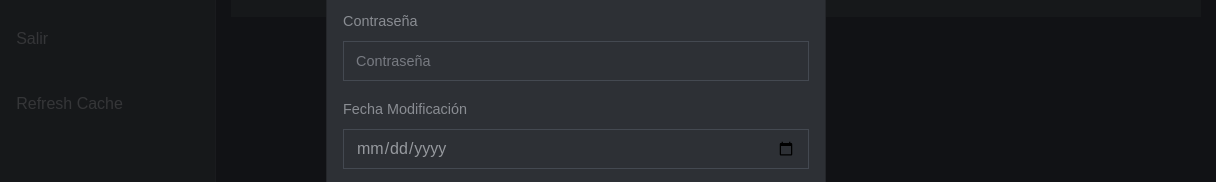
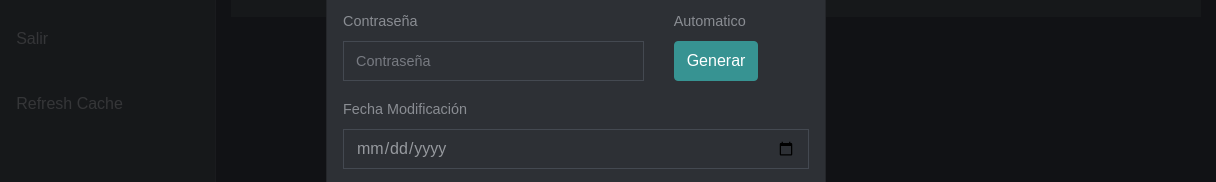
Before and after one commit to sau-manich/UnidadSistemas, a plain HTML site: page tablero.html in a window 1280 px wide. Both pictures are taken after a click on the button "Nuevo Router". Shown: the part 363-545 px from the top of the page, 64-1280 px from the left. Drawn offline with Linux system fonts and the light colour scheme; no server answers; a web font is replaced by a local one.

Commit message:
Generador Password

```diff
--- a/tablero.html
+++ b/tablero.html
@@ -277,18 +277,81 @@
                           <input type="text" id="nombreRouter" placeholder="Nombre de la red" class="form-control">
                         </div>
                         <div class="row">
-                          <div class="col-lg-12">
+                          <div class="col-lg-8">
                             <div class="form-group">
                               <label>Contraseña</label>
                               <input type="text" id="contrasena" placeholder="Contraseña" class="form-control">
                             </div>
                           </div>
-                          <!-- <div class="col-lg-4">
+                          <div class="col-lg-4">
                             <div class="form-group">
                               <label>Automatico</label>
-                              <input type="button" value="Generar" class="btn btn-primary">
+                              <input type="button" onclick="generatePassword()" value="Generar" class="btn btn-primary">
                             </div>
-                          </div> -->
+                          </div>
+                          <script>
+                            function generatePassword(){
+                                var password = "";
+                                var numOfgeneratedUpper = 0;
+                                var numOfgeneratedLower = 0;
+                                var numOfgeneratedSpecial = 0;
+                                var numOfgeneratedNumber = 0;
+                                var requirementsMet = false;
+
+                                var possibleUpper = new Array("A","B","C","D","E","F","G","H","I","J","K","L","M","N","O","P","Q","R","S","T","U","V","W","X","Y","Z");
+                                var possibleLower = new Array("a","b","c","d","e","f","g","h","i","j","k","l","m","n","o","p","q","r","s","t","u","v","w","x","y","z");
+                                var possibleSpecial = new Array("`","~","!","@","#","$","%","^","&","*","(",")","-","_","=","+","[","{","]","}","|",";","\\",":","'","\"",",","<",".",">","/","?");
+                                var possibleNumber = new Array("0","1","2","3","4","5","6","7","8","9");
+
+                                //***********Edit this section as required***********//
+                                var minNumOfUpper = 2;
+                                var minNumOfLower = 2;
+                                var minNumOfSpecial = 2;
+                                var minNumOfNumber = 2;
+                                var minPasswordLength = 8;
+                                var maxPasswordLength = 14; //null = no max length
+                                //***********End editable section***********//
+
+                                if(maxPasswordLength != null && maxPasswordLength < minPasswordLength){
+                                  alert("ERROR:\n\nNo se puede generar la contraseña\n\nLa longitud máxima requerida de la contraseña es menor que la longitud mínima requerida\n\nReporta el error al Administrador");
+                                  return;
+                                }
+
+                                while(requirementsMet == false){
+                                  var rand = randomNumberGenerator(4);
+
+                                  if(rand == 0){
+                                    password += possibleUpper[(randomNumberGenerator(possibleUpper.length))];
+                                    numOfgeneratedUpper++;
+                                  }
+                                  else if(rand == 1){
+                                    password += possibleLower[(randomNumberGenerator(possibleLower.length))];
+                                    numOfgeneratedLower++;
+                                  }
+                                  else if(rand == 2){
+                                    password += possibleSpecial[(randomNumberGenerator(possibleSpecial.length))];
+                                    numOfgeneratedSpecial++;
+                                  }
+                                  else if(rand == 3){
+                                    password += possibleNumber[(randomNumberGenerator(possibleNumber.length))];
+                                    numOfgeneratedNumber++;
+                                  }
+
+                                  if(maxPasswordLength != null && password.length > maxPasswordLength){
+                                    password = "";
+                                  }
+
+                                  if(password.length >= minPasswordLength && numOfgeneratedUpper >= minNumOfUpper && numOfgeneratedLower >= minNumOfLower && numOfgeneratedSpecial >= minNumOfSpecial && numOfgeneratedNumber >= minNumOfNumber){
+                                    requirementsMet = true;
+                                  }
+                                }
+                                $("#contrasena").val(password);
+                              }
+
+                              function randomNumberGenerator(maxNum){
+                                return Math.floor(Math.random() * maxNum);
+                              }
+                          </script>
                         </div>
                         <div class="form-group">
                           <label>Fecha Modificación</label>
```
